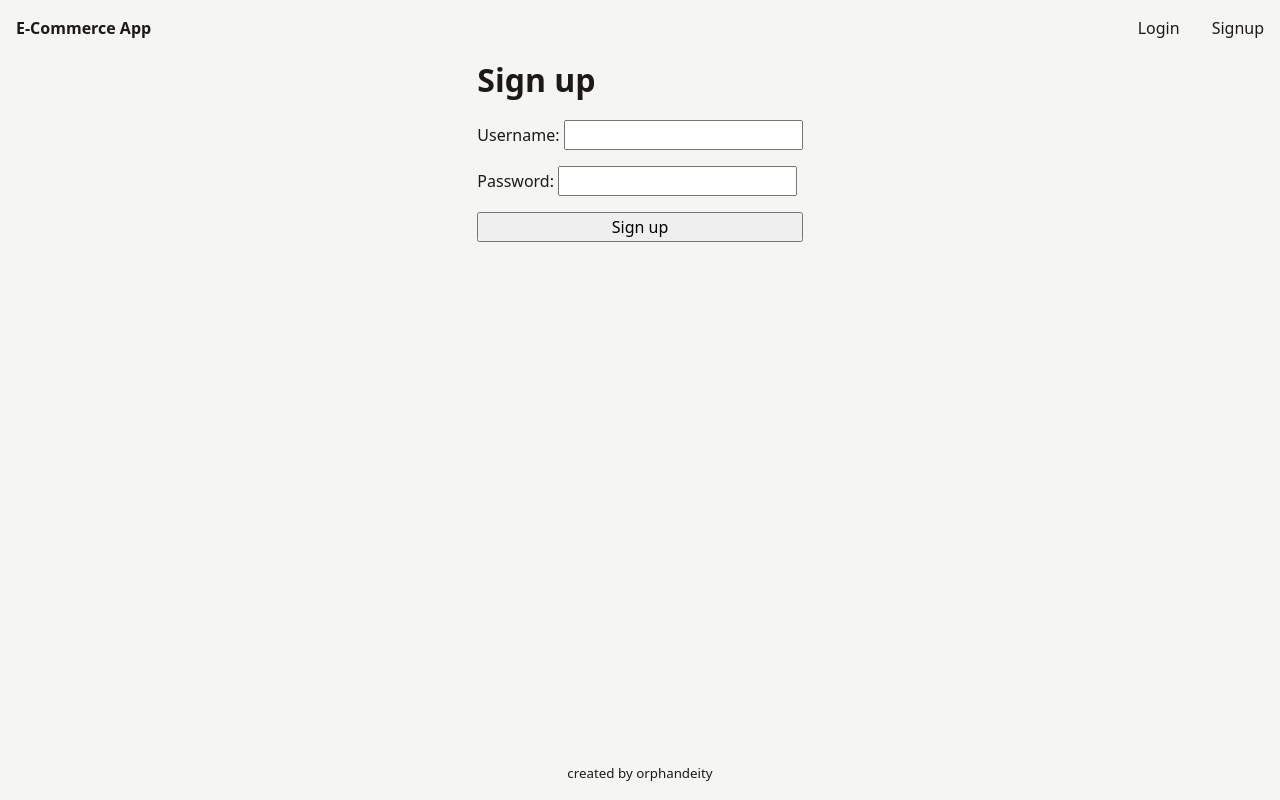
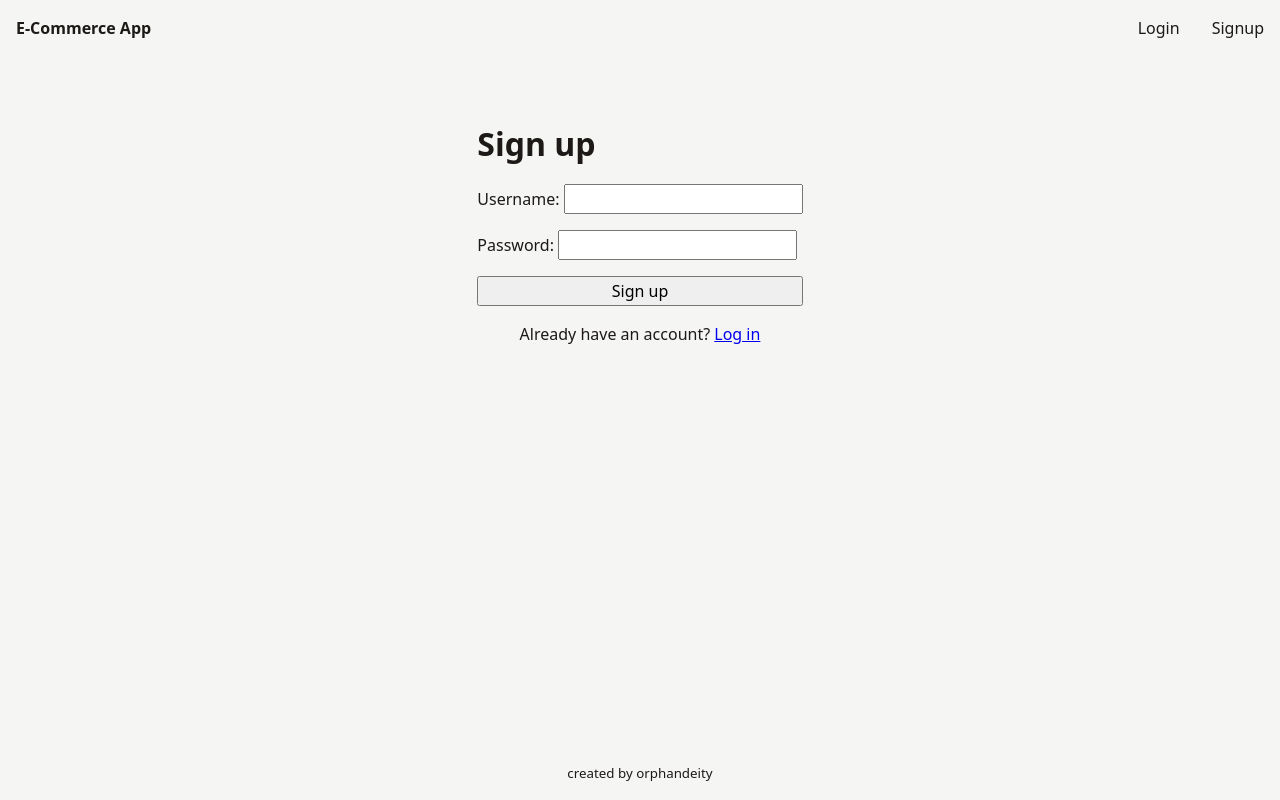
Before and after one commit to orphandeity/ecommerce-app, a React (Vite) app in the folder client/: page /signup in a window 1280 px wide. Built offline with nearby package versions, Linux system fonts and the light colour scheme; no server answers.

Commit message:
adds login + signup Link elements

```diff
--- a/client/src/lib/product.js
+++ b/client/src/lib/product.js
@@ -3,7 +3,6 @@ import axios from "axios";
 async function getProducts() {
   try {
     let response = await axios("/api/products");
-    console.log(response);
     let products = response.data;
     return products;
   } catch (err) {
--- a/client/src/routes/Login.jsx
+++ b/client/src/routes/Login.jsx
@@ -1,4 +1,10 @@
-import { Form, useNavigation, useActionData, redirect } from "react-router-dom";
+import {
+  Form,
+  Link,
+  useNavigation,
+  useActionData,
+  redirect,
+} from "react-router-dom";
 import { login } from "../lib/auth";
 
 export const action =
@@ -23,21 +29,27 @@ export default function Login() {
   let isLoggingIn = navigation.formData?.get("username") != null;
 
   let actionData = useActionData();
-  console.log(actionData);
+
+  const formStyles = {
+    display: "flex",
+    flexDirection: "column",
+    gap: "1rem",
+    marginTop: "4rem",
+  };
 
   return (
-    <div style={{ display: "grid", placeItems: "center" }}>
-      <Form
-        method="post"
-        replace
-        style={{ display: "flex", flexDirection: "column", gap: "1rem" }}
-      >
+    <div
+      style={{ display: "grid", placeItems: "center", gap: "var(--padding)" }}
+    >
+      <Form method="post" replace style={formStyles}>
         <h1>Login</h1>
         <label>
-          Username: <input name="username" type="text" />
+          Username:{" "}
+          <input name="username" type="text" min={3} max={20} required />
         </label>
         <label>
-          Password: <input name="password" type="password" />
+          Password:{" "}
+          <input name="password" type="password" pattern="\w{8, 20}" required />
         </label>
         <button type="submit" disabled={isLoggingIn}>
           {isLoggingIn ? "Logging in..." : "Log in"}
@@ -46,6 +58,9 @@ export default function Login() {
           <p style={{ color: "red" }}>{actionData.error}</p>
         ) : null}
       </Form>
+      <p>
+        Don&apos;t have an account? <Link to="/signup">Sign up</Link>
+      </p>
     </div>
   );
 }
--- a/client/src/routes/Signup.jsx
+++ b/client/src/routes/Signup.jsx
@@ -1,4 +1,10 @@
-import { Form, useNavigation, useActionData, redirect } from "react-router-dom";
+import {
+  Form,
+  Link,
+  useNavigation,
+  useActionData,
+  redirect,
+} from "react-router-dom";
 import { register } from "../lib/auth";
 
 export const action =
@@ -23,13 +29,18 @@ export default function Signup() {
 
   let actionData = useActionData();
 
+  const formStyles = {
+    display: "flex",
+    flexDirection: "column",
+    gap: "1rem",
+    marginTop: "4rem",
+  };
+
   return (
-    <div style={{ display: "grid", placeItems: "center" }}>
-      <Form
-        method="post"
-        replace
-        style={{ display: "flex", flexDirection: "column", gap: "1rem" }}
-      >
+    <div
+      style={{ display: "grid", placeItems: "center", gap: "var(--padding)" }}
+    >
+      <Form method="post" replace style={formStyles}>
         <h1>Sign up</h1>
         <label>
           Username: <input name="username" type="text" />
@@ -44,6 +55,9 @@ export default function Signup() {
           <p style={{ color: "red" }}>{actionData.error}</p>
         ) : null}
       </Form>
+      <p>
+        Already have an account? <Link to="/login">Log in</Link>
+      </p>
     </div>
   );
 }
```
